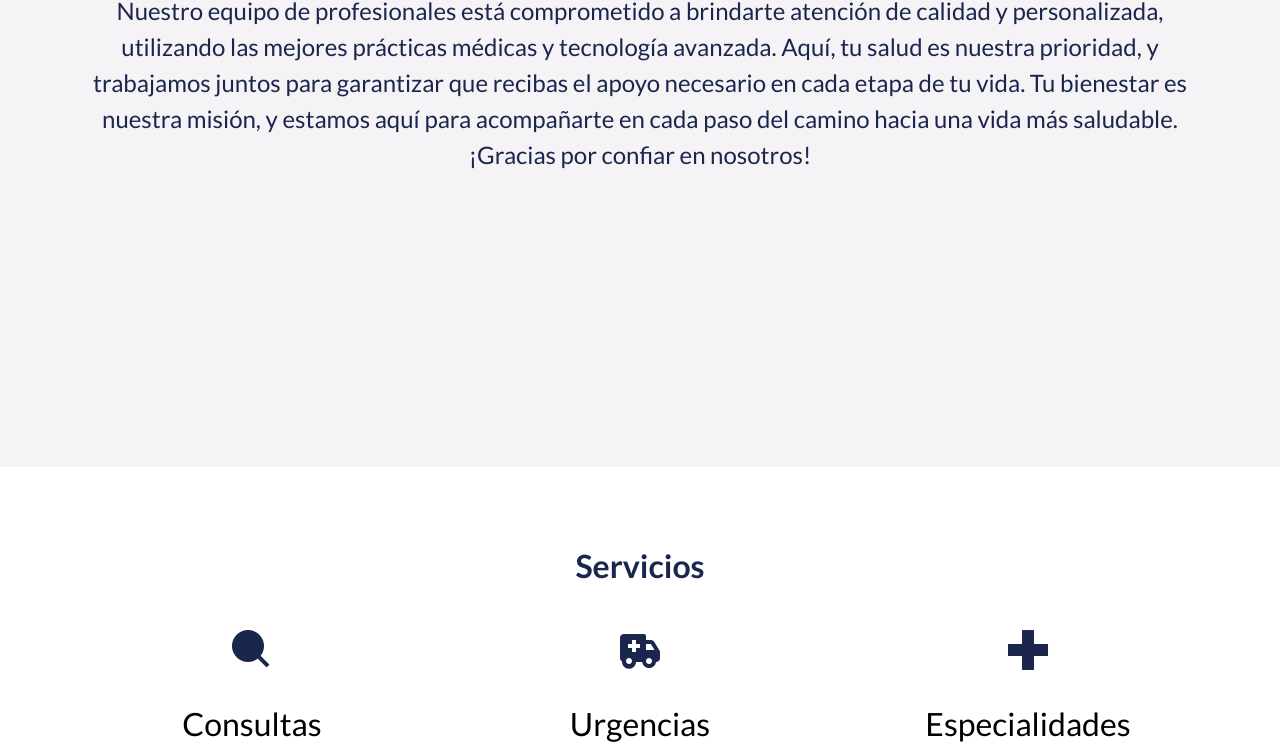
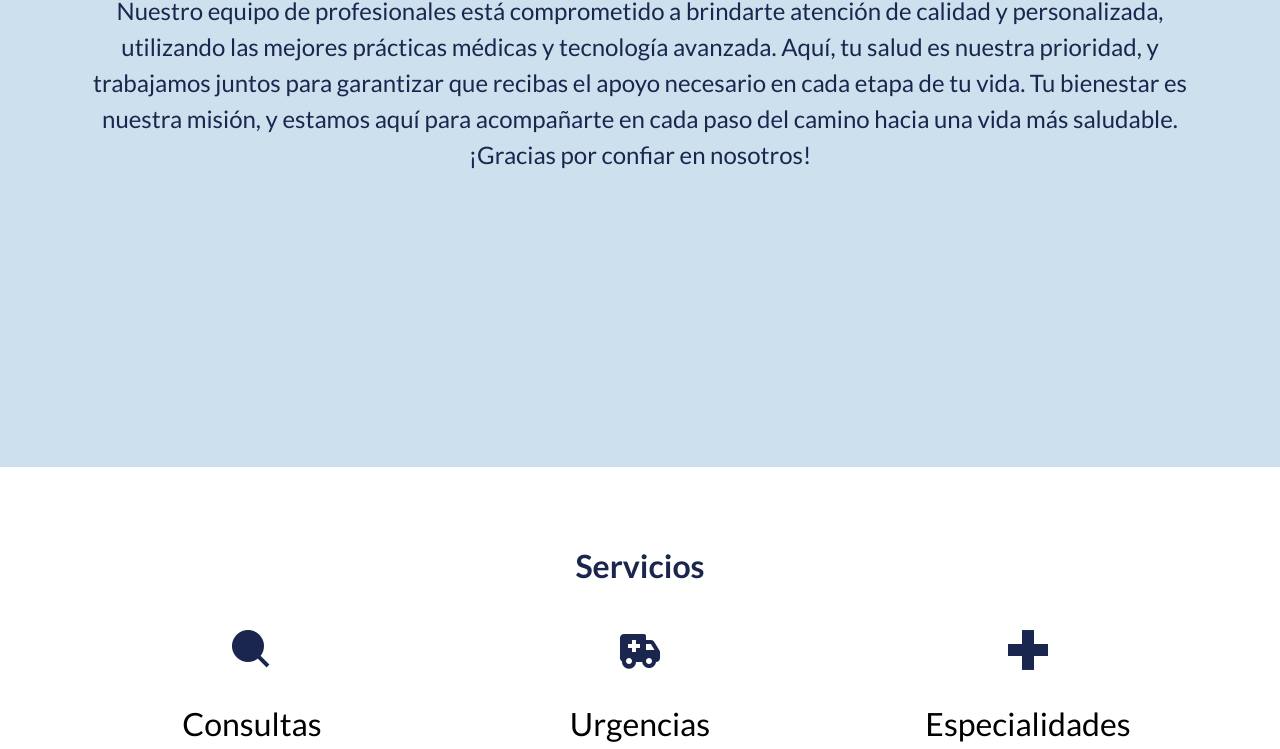
Before and after one commit to bastianorte/modulo2e3, a plain HTML site: page index.html in a window 1280 px wide. Shown: the part 193-942 px from the top of the page. Drawn offline with nearby package versions, Linux system fonts and the light colour scheme.

Commit message:
second commit

```diff
--- a/assets/scss/abstracts/_variables.scss
+++ b/assets/scss/abstracts/_variables.scss
@@ -1,10 +1,20 @@
 // paleta de colores #1B264F 274690 576ca8 302b27 f5f3f5
 @import url('https://fonts.googleapis.com/css2?family=Lato:ital,wght@0,100;0,300;0,400;0,700;0,900;1,100;1,300;1,400;1,700;1,900&family=Open+Sans:ital,wght@0,300..800;1,300..800&family=Roboto:ital,wght@0,100;0,300;0,400;0,500;0,700;0,900;1,100;1,300;1,400;1,500;1,700;1,900&display=swap');
 // Variables
-$primary-color: #1B264F; // Color principal
-$secondary-color: #274690;
-$third-color: #576ca8;
-$light-color: #f5f3f5;
-$text-color: #302b27;
+$primary-color: #1b264f; // Color principal
+$secondary-color: #5066a3;
+$third-color: #648ece;
+$light-color: #cce0ed;
+$text-color: #151e26;
+$dark-color:#151e26;
 $display-font-family: "Lato", sans-serif; // Fuente
 $font-family-sans-serif: "Lato", sans-serif;
+
+$primary: $primary-color;
+$secondary: $secondary-color;
+$success: #009f5b;
+$info: $third-color;
+$warning: #e0ca00;
+$danger: #ef1900;
+$light: $light-color;
+$dark: #302b27;
--- a/assets/scss/layout/_footer.scss
+++ b/assets/scss/layout/_footer.scss
@@ -9,7 +9,7 @@
       margin-right: auto;
     }
     p {
-      color: $third-color;
+      color: $primary-color;
       font-size: 1rem;
       text-align: center;
       margin-bottom: 10px;
--- a/assets/scss/pages/_contacto.scss
+++ b/assets/scss/pages/_contacto.scss
@@ -1,4 +1,4 @@
-// paleta de colores #1B264F 274690 576ca8 302b27 f5f3f5
+
 
 
 .contacto{
--- a/assets/scss/pages/_home.scss
+++ b/assets/scss/pages/_home.scss
@@ -1,4 +1,4 @@
-// paleta de colores #1B264F 274690 576ca8 302b27 f5f3f5
+
 
 .servicios{
   padding: 5rem 0rem;
--- a/assets/scss/styles.scss
+++ b/assets/scss/styles.scss
@@ -3,13 +3,15 @@
 
 // Include any default variable overrides here (though functions won't be available)
 
-@import "../scss/vendors/node_modules/bootstrap/scss/bootstrap.scss";
+
 
 // Then add additional custom code here
 
 
 @import 'abstracts/variables';
 @import 'abstracts/mixins';
+
+@import "../scss/vendors/node_modules/bootstrap/scss/bootstrap.scss";
 
 @import 'core/reset';
 @import 'core/typography';
```
Also changed, not shown: assets/css/styles.css, 5 other files.
